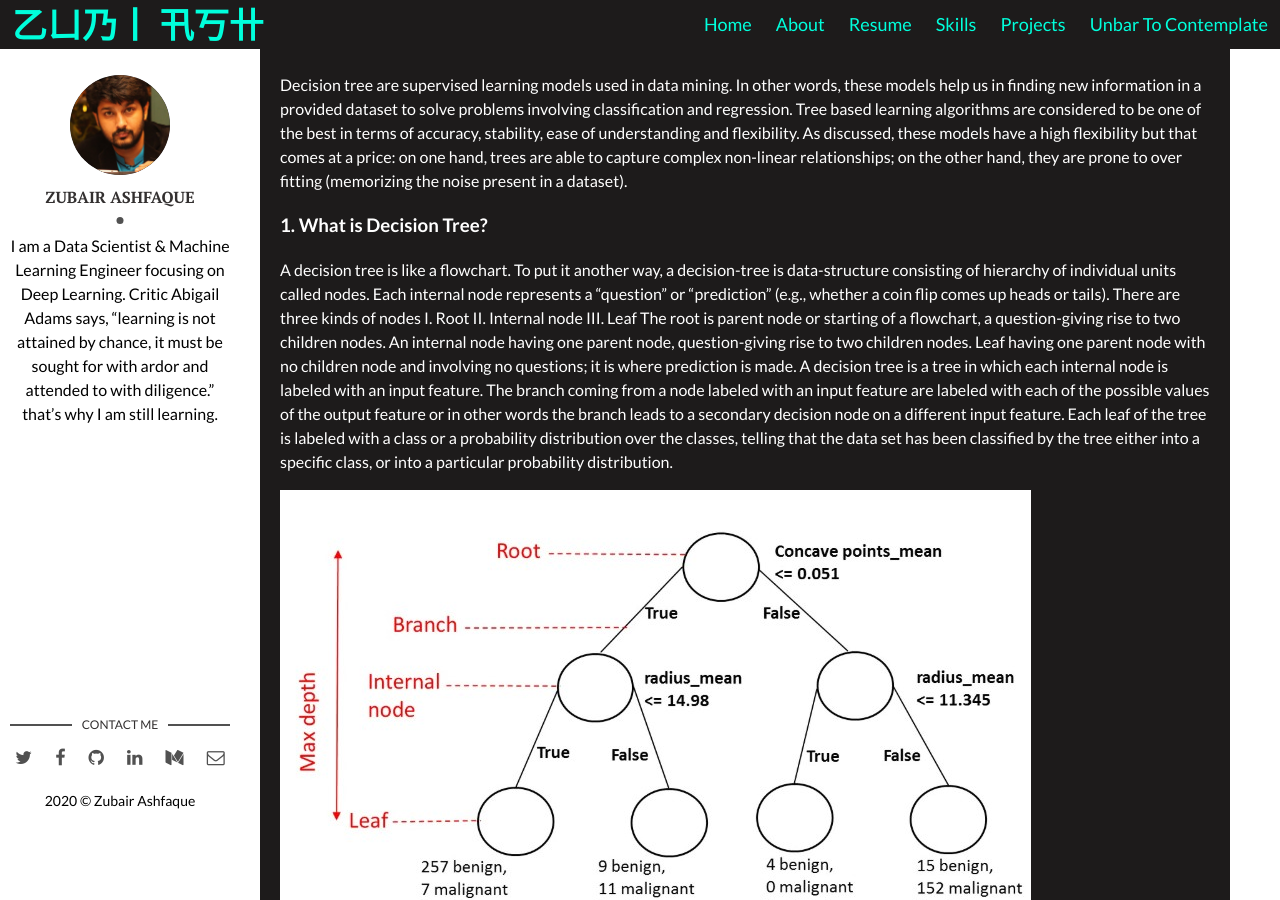
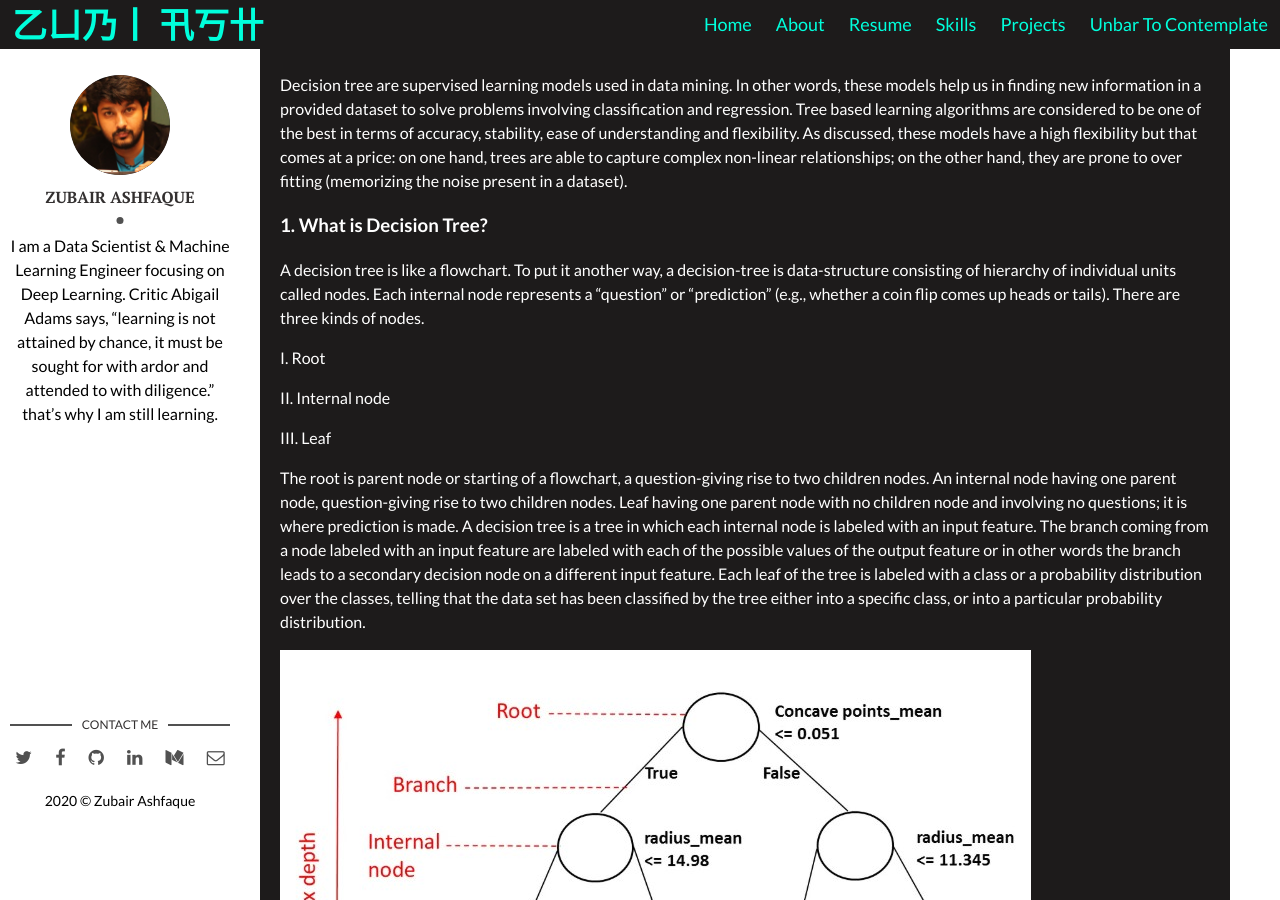
Before and after one commit to zubairashfaque/my-site, a Jekyll site: the page built from _posts/2020-01-16-Tree-Based-Modeling-from-Scratch-(Python).markdown, in a window 1280 px wide and 900 px high, scrolled down 871 px. Built offline with Jekyll 4.4.1, drawn with Linux system fonts in a browser that asks for light colours; comment, search, counter and statistics services are not loaded.

```diff
--- a/_posts/2020-01-16-Tree-Based-Modeling-from-Scratch-(Python).markdown
+++ b/_posts/2020-01-16-Tree-Based-Modeling-from-Scratch-(Python).markdown
@@ -24,10 +24,14 @@ Decision tree are supervised learning models used in data mining. In other words
 ### 1. What is Decision Tree?
 
 A decision tree is like a flowchart. To put it another way, a decision-tree is data-structure consisting of hierarchy of individual units called nodes. Each internal node represents a “question” or “prediction” (e.g., whether a coin flip comes up heads or tails).
-There are three kinds of nodes
-I.	Root
-II.	Internal node
-III.	Leaf
+There are three kinds of nodes.
+
+  I. Root
+
+  II. Internal node
+
+  III. Leaf
+
 The root is parent node or starting of a flowchart, a question-giving rise to two children nodes. An internal node having one parent node, question-giving rise to two children nodes. Leaf having one parent node with no children node and involving no questions; it is where prediction is made.
 A decision tree is a tree in which each internal node is labeled with an input feature. The branch coming from a node labeled with an input feature are labeled with each of the possible values of the output feature or in other words the branch leads to a secondary decision node on a different input feature. Each leaf of the tree is labeled with a class or a probability distribution over the classes, telling that the data set has been classified by the tree either into a specific class, or into a particular probability distribution.
 
```
